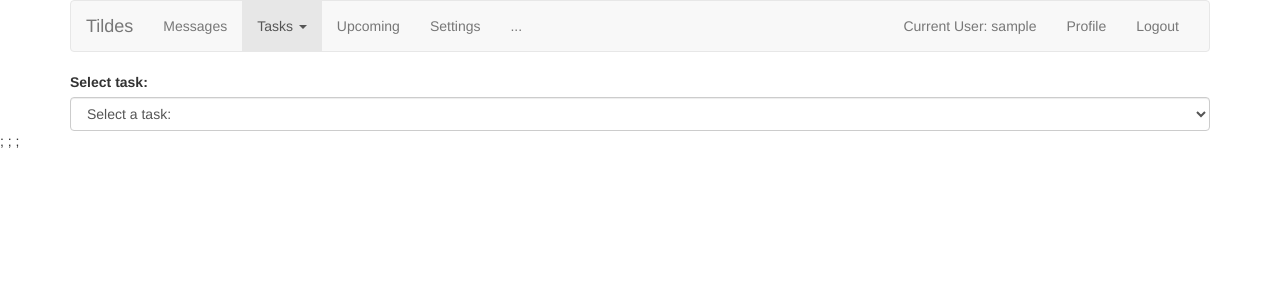
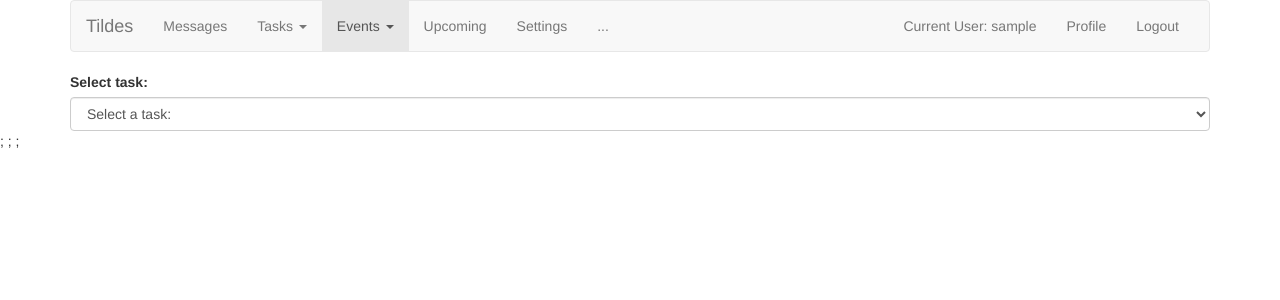
Before and after one commit to Team-Tilde/team-tilde-time, a PHP site: page /viewevents.php in a window 1280 px wide. Shown: the top 300 px of the page. Run offline with PHP 8.4, Linux system fonts and the light colour scheme; the visitor is signed in with stand-in values (Sample User, id 1); data that the repository does not hold is empty; some libraries are stand-ins or nearby versions.

Commit message:
Navigation slight fix
Navigation slight fix

```diff
--- a/php/nav.php
+++ b/php/nav.php
@@ -9,7 +9,7 @@ function echoActiveClass($requestUri)
 
 }
 
-function echoActiveMenu($wordInUrl, $wordInUrl2)
+function echoActiveMenu($wordInUrl)
 {
 	$current_file_name = basename($_SERVER['REQUEST_URI']);
 
@@ -33,17 +33,20 @@ function echoActiveMenu($wordInUrl, $wordInUrl2)
 		<div id="navbar" class="navbar-collapse collapse">
 			<ul class="nav navbar-nav">
 				<li><a href="#">Messages</a></li>
-				<li <?php echoActiveMenu("event", "task")?> dropdown">
+				<li class="dropdown">
 					<a href="#" class="dropdown-toggle" data-toggle="dropdown" role="button" aria-haspopup="true" aria-expanded="false">Tasks <span class="caret"></span></a>
 					<ul class="dropdown-menu">
 						<li class="dropdown-header">Tasks</li>
 						<li><a href="#">Add Tasks</a></li>
 						<li><a href="#">Edit Tasks</a></li>
-						<li role="separator" class="divider"></li>
+					</ul>
+				</li>
+				<li <?php echoActiveMenu("event")?> dropdown">
+					<a href="#" class="dropdown-toggle" data-toggle="dropdown" role="button" aria-haspopup="true" aria-expanded="false">Events <span class="caret"></span></a>
+					<ul class="dropdown-menu">
 						<li class="dropdown-header">Events</li>
-						<li <?php echoActiveClass("viewevents");?> ><a href="viewevents.php">VIew Events</a></li>
-						<li <?php echoActiveClass("addevent");?> ><a href="addevent.php">Add Event</a></li>
-						<li <?php echoActiveClass("editevent");?> ><a href="editevent.php">Edit Event</a></li>
+						<li <?php echoActiveClass("viewevents");?> ><a href="viewevents.php">View Events</a></li>
+						<li><a href="#" onclick="showAddEventModal()">Add Event</a></li>
 					</ul>
 				</li>
 				<li><a href="#">Upcoming</a></li>
```
